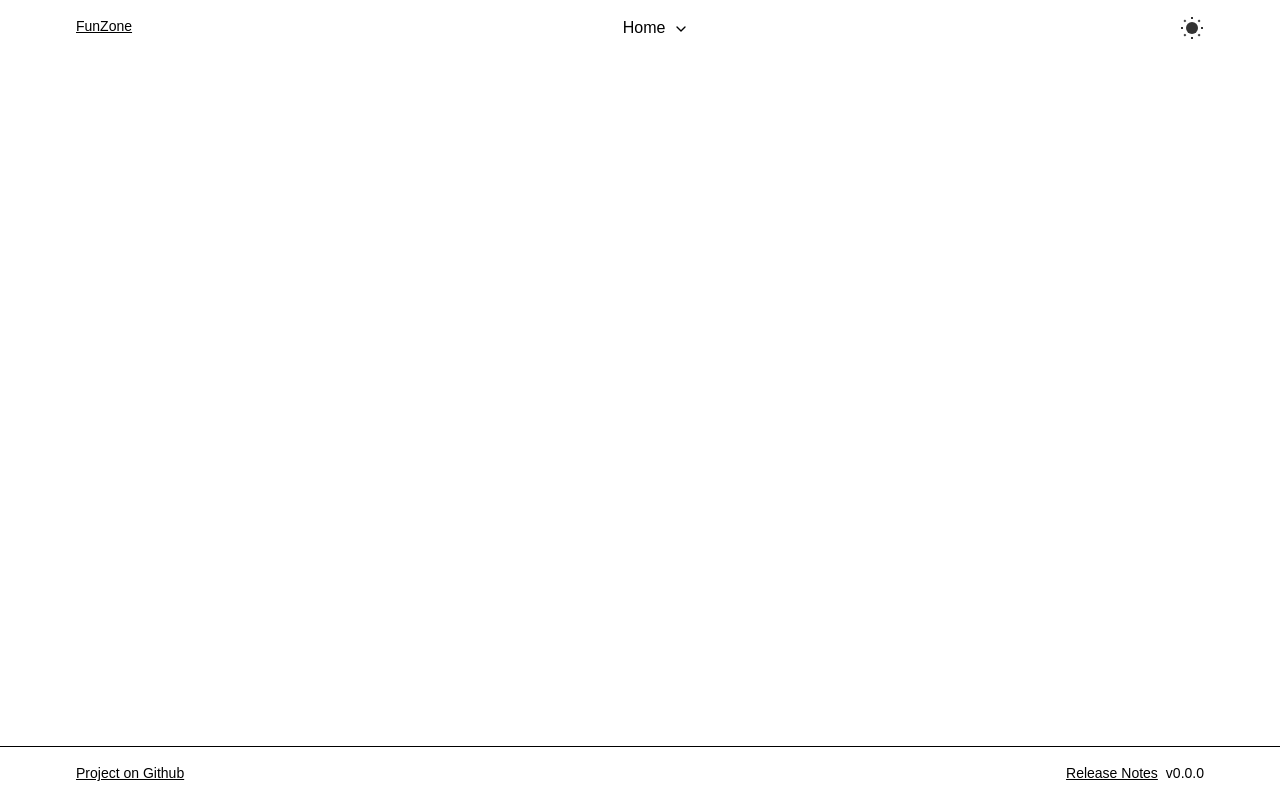
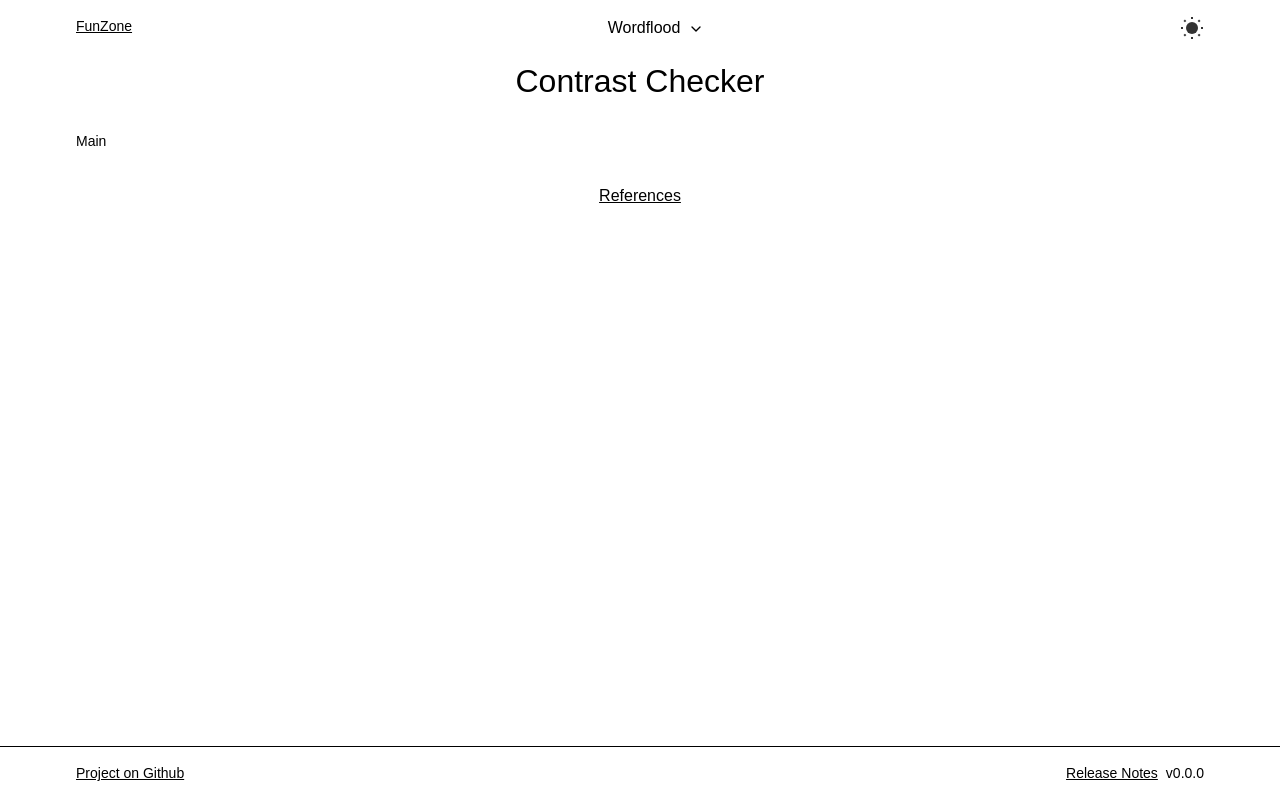
Before and after one commit to nithyarakash-t/funzone, a React (Vite) app: page /wordflood in a window 1280 px wide. Before the commit this address led to /. Built offline with nearby package versions, Linux system fonts and the light colour scheme; a web font is replaced by a local one.

Commit message:
working on setup

```diff
--- a/src/App.tsx
+++ b/src/App.tsx
@@ -6,6 +6,7 @@ import { Footer } from './components/layout/footer/Footer'
 import { ThemeProvider } from './components/layout/themeSwitch/Themecontext'
 import { Home } from './components/layout/home/Home'
 import { Tictactoe } from './components/apps/tictactoe/Tictactoe'
+import { Wordflood } from './components/apps/wordflood/Wordflood'
 
 function App() {
 
@@ -18,6 +19,7 @@ function App() {
               <Routes>
                 <Route path='/' element={ <Home/> }></Route>
                 <Route path='/tictactoe' element={ <Tictactoe/> }></Route>
+                <Route path='/wordflood' element={ <Wordflood/> }></Route>
                 <Route path='/releasenotes' element={<ReleaseNotes/>}></Route>
                 <Route path='*' element={<Navigate to='/' />} />
               </Routes>
--- /dev/null
+++ b/src/components/apps/wordflood/Wordflood.scss
@@ -0,0 +1,16 @@
+.wf-app {
+    &__refcont {
+        margin: 2rem 0 3rem 0;
+        display: flex;
+        justify-content: center;
+        font-size: 1rem;
+    }
+    &__title {
+        text-align: center;
+        margin-bottom: 2rem;
+        font-size: 2rem;
+    }
+    &__wrap {
+        padding-top: var(--app-wrap-padding-v);
+    }
+}
--- /dev/null
+++ b/src/components/apps/wordflood/Wordflood.tsx
@@ -0,0 +1,25 @@
+import { Link, Navigate, Route, Routes } from 'react-router-dom';
+import './Wordflood.scss';
+import { References } from '../../layout/references/References';
+import { references } from './references';
+
+export function Wordflood() {
+    return (
+        <section className='app-grid wf-app__wrap'>
+            <h1 className='wf-app__title'>Contrast Checker</h1>
+            <Routes>
+                <Route path="/" element={
+                    <>
+                        <p>Main</p>
+                        <div className='wf-app__refcont'>
+                            <Link to={'./references'} aria-label="References for Css colors"
+                               >References</Link>
+                        </div>
+                    </>
+                }></Route>
+                <Route path="/references" element={<References references={references} appname="Color Guesser" />}></Route>
+                <Route path='*' element={<Navigate to='/' />} />
+            </Routes>
+        </section>
+    )
+}
--- /dev/null
+++ b/src/components/apps/wordflood/references.ts
@@ -0,0 +1,5 @@
+import { Reference } from "../../layout/references/references-list";
+
+export const references:Reference[] = [
+
+]
--- a/src/components/layout/header/navigationmenu/Navigationmenu.tsx
+++ b/src/components/layout/header/navigationmenu/Navigationmenu.tsx
@@ -5,6 +5,7 @@ import './Navigationmenu.scss';
 const menuItems = [
     { label: 'Home', path: '/' },
     { label: 'Tictactoe', path: '/tictactoe' },
+    { label: 'Wordflood', path: '/wordflood' },
 ];
 
 export function NavigationMenu() {
@@ -14,11 +15,32 @@ export function NavigationMenu() {
     const menuRef = useRef<HTMLDivElement>(null);
     const [selected, setSelected] = useState(() => {
         const currentPath = location.pathname;
-        const currentItem = menuItems.find(item => item.path === currentPath);
+        // Special case for root path
+        if (currentPath === '/') {
+            return 'Home';
+        }
+        // Find menu item where the current path starts with the item's path
+        const currentItem = menuItems.find(item =>
+            item.path !== '/' && currentPath.startsWith(item.path)
+        );
         return currentItem?.label || 'Home';
     });
     const [focusedIndex, setFocusedIndex] = useState(-1);
     const optionRefs = useRef<(HTMLAnchorElement | null)[]>([]);
+
+    useEffect(() => {
+        const currentPath = location.pathname;
+        // Special case for root path
+        if (currentPath === '/') {
+            setSelected('Home');
+            return;
+        }
+        // Find menu item where the current path starts with the item's path
+        const currentItem = menuItems.find(item =>
+            item.path !== '/' && currentPath.startsWith(item.path)
+        );
+        setSelected(currentItem?.label || 'Home');
+    }, [location.pathname]); // Re-run the effect when the pathname changes
 
     useEffect(() => {
         // Reset focus when menu closes
```
Also changed, not shown: src/todos.txt.
